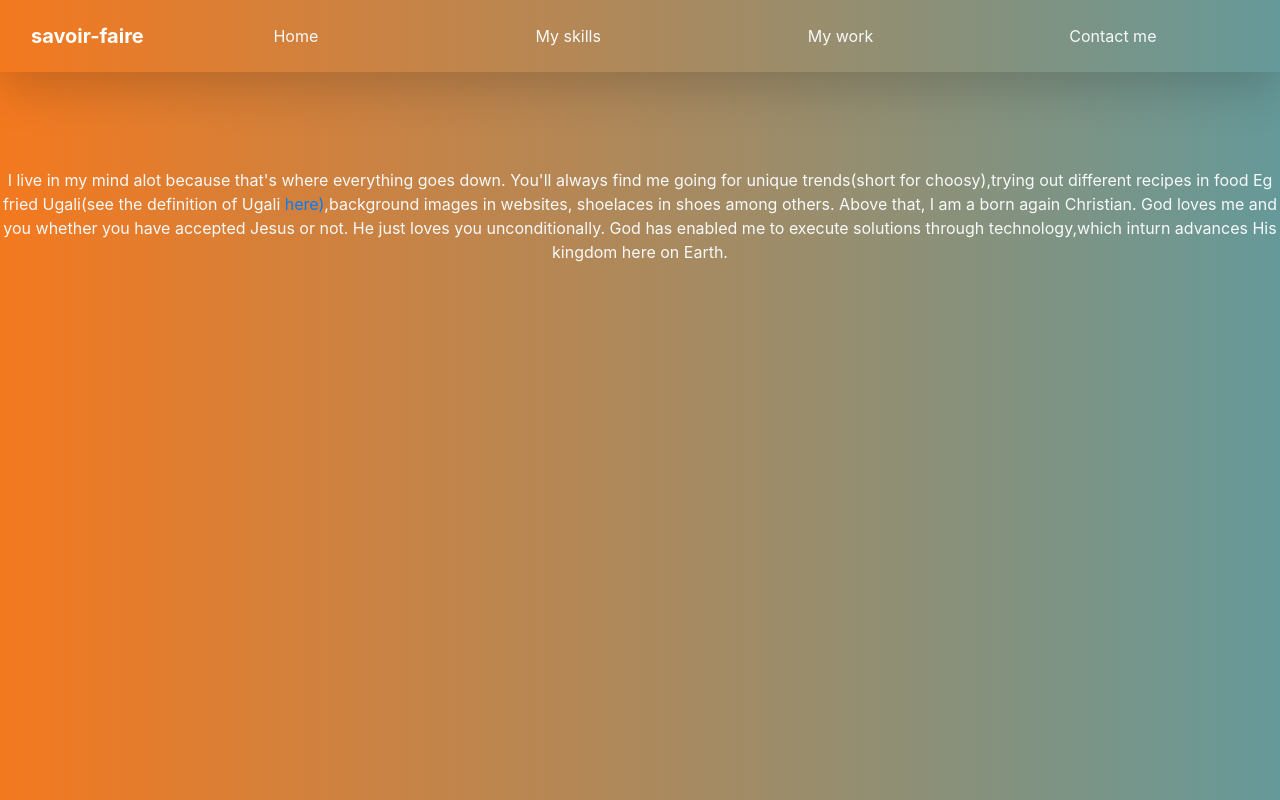
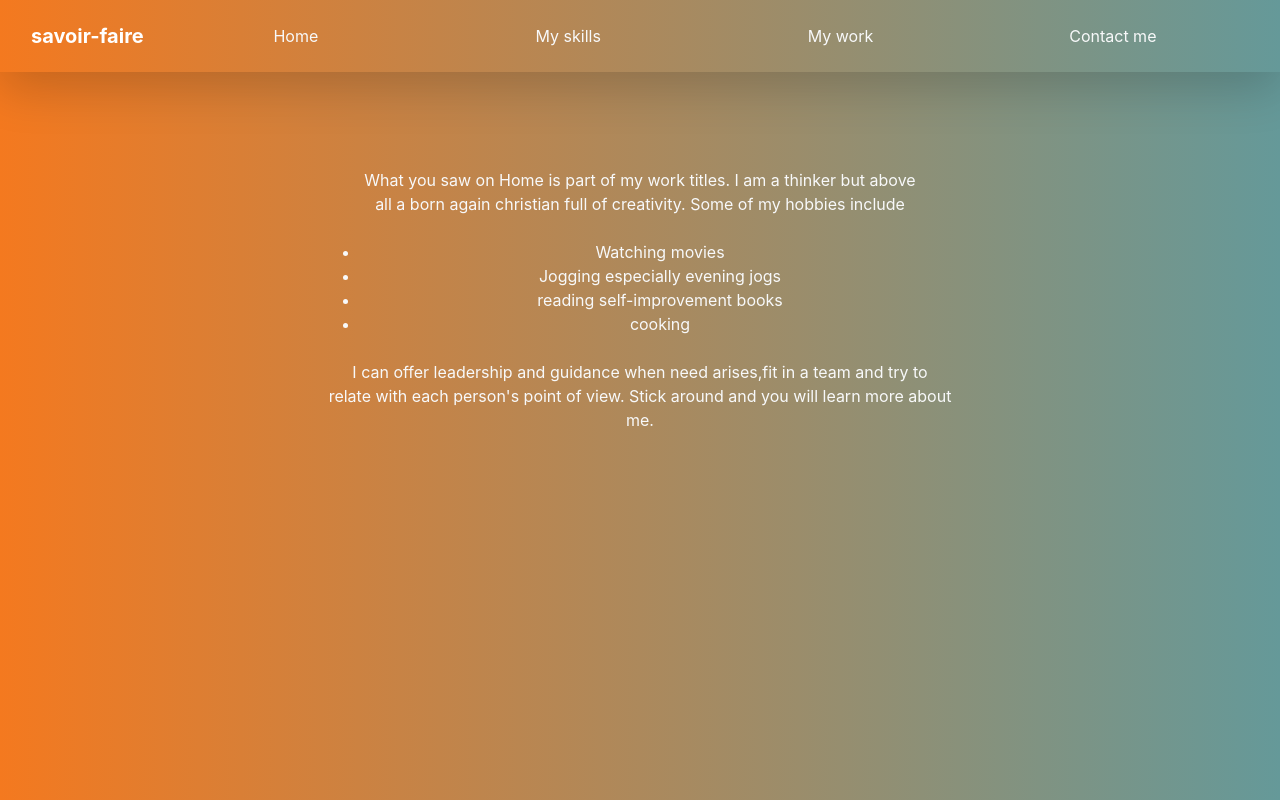
Before and after one commit to brianwachira/savoir-faire, a Vue app: page /about in a window 1280 px wide. Built offline with nearby package versions, Linux system fonts and the light colour scheme.

Commit message:
modify about-me content

```diff
--- a/src/components/shared/About.vue
+++ b/src/components/shared/About.vue
@@ -1,8 +1,16 @@
 <template>
     <div class="container-fluid">
         <div class="row">
-            <div class="col px-3 px-md-0 text-center mt-5 text-light w-50">
-                <p>I live in my mind alot because that's where everything goes down. You'll always find me going for unique trends(short for choosy),trying out different recipes in food Eg fried Ugali(see the definition of Ugali<a target="blank" href="https://www.google.com/search?q=ugali+definition&oq=Ugali+definition&aqs=chrome.0.0l6.4652j1j8&client=ubuntu&sourceid=chrome&ie=UTF-8"> here)</a>,background images in websites, shoelaces in shoes among others. Above that, I am a born again Christian. God loves me and you whether you have accepted Jesus or not. He just loves you unconditionally. God has enabled me to execute solutions through technology,which inturn advances His kingdom here on Earth.</p>
+            <div class="col-md-6 offset-md-3 col-sm offset-sm px-3 px-md-0 text-center  text-light  mt-0 mt-sm-5">
+                <p>What you saw on Home is part of my work titles. I am a thinker but above<br/> all a born again christian full of creativity. Some of my hobbies include
+                    <ul class="mt-0 mt-sm-4">
+                        <li>Watching movies</li>
+                        <li>Jogging especially evening jogs</li>
+                        <li>reading self-improvement books</li>
+                        <li class="mb-0 mb-sm-4">cooking</li>
+                    </ul>
+                     I can offer leadership and guidance when need arises,fit in a team and try to <br/> relate with each person's point of view. Stick around and you will learn more about me.
+                </p>
         </div>
     </div>
     </div>
```
